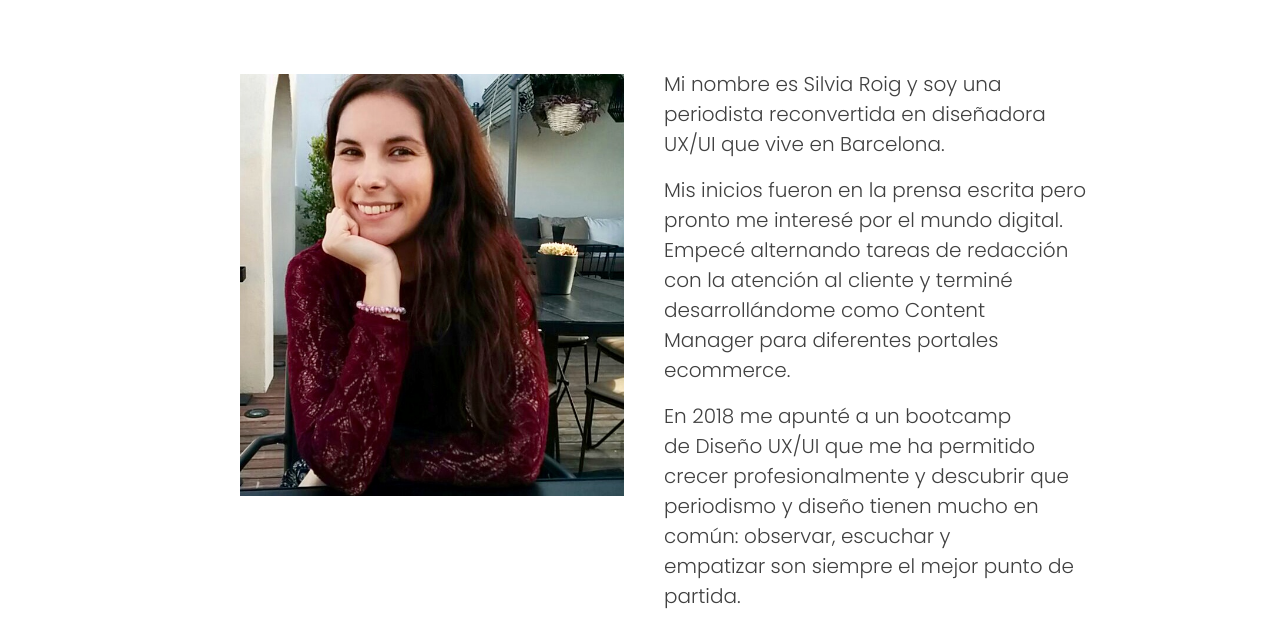
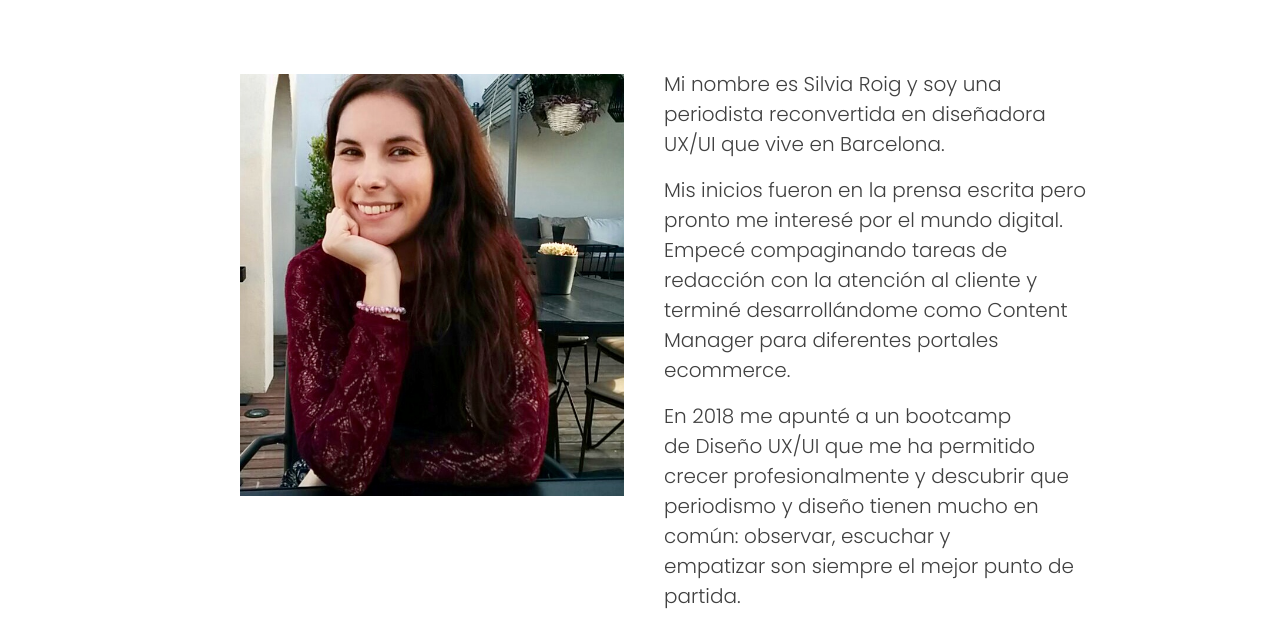
Before and after one commit to silviaroig/mi-portfolio-ok, a plain HTML site: page bio.html in a window 1280 px wide. Shown: the part 88-712 px from the top of the page. Drawn offline with nearby package versions, Linux system fonts and the light colour scheme.

Commit message:
Update bio.html

```diff
--- a/bio.html
+++ b/bio.html
@@ -36,7 +36,7 @@
                 <div class="bio">
                     <div class="biotext">
                         <p>Mi nombre es Silvia Roig y soy una periodista reconvertida en diseñadora UX/UI que vive en Barcelona.</p>
-                        <p>Mis inicios fueron en la prensa escrita pero pronto me interesé por el mundo digital. Empecé alternando tareas de redacción con la atención al cliente y terminé desarrollándome como Content Manager para diferentes portales ecommerce.</p>
+                        <p>Mis inicios fueron en la prensa escrita pero pronto me interesé por el mundo digital. Empecé compaginando tareas de redacción con la atención al cliente y terminé desarrollándome como Content Manager para diferentes portales ecommerce.</p>
                         <p>En 2018 me apunté a un bootcamp de Diseño UX/UI que me ha permitido crecer profesionalmente y descubrir que periodismo y diseño tienen mucho en común: observar, escuchar y empatizar son siempre el mejor punto de partida.</p>
                     </div>
                     <div class="contact">
```
